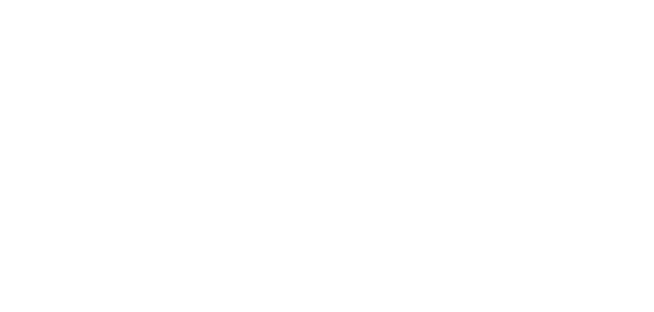
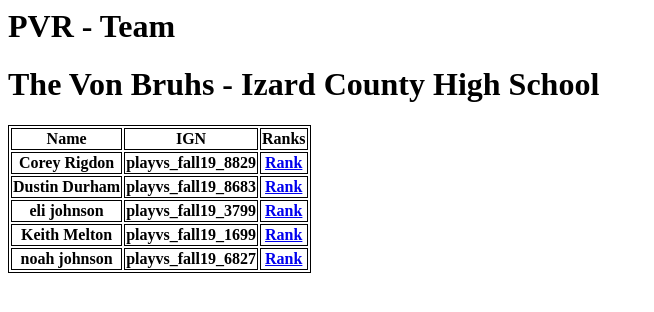
Before and after one commit to playviewer/playviewer.github.io, a plain HTML site: page team.html in a window 1280 px wide. Shown: the whole page, without its empty margins (0-654 px from the left). Drawn offline with Linux system fonts and the light colour scheme.

Commit message:
add team.html

```diff
--- a/team.html
+++ b/team.html
@@ -0,0 +1,61 @@
+<html>
+  <head>
+    <style>
+    table, th, td {
+      border: 1px solid black;
+    }
+    </style>
+  </head>
+  <body>
+    <h1>PVR - Team</h1>
+    <h1 id="team"></h1>
+    <table id="players">
+      <tr>
+        <th>Name</th>
+        <th>IGN</th>
+        <th>Ranks</th>
+      </tr>
+    </table>
+    <script>
+    function GetURLParams() {
+      var url = window.location.href;
+      var regex = /[?&]([^=#]+)=([^&#]*)/g,
+        params = {},
+        match;
+      while (match = regex.exec(url)) {
+        params[match[1]] = match[2];
+      }
+      return params;
+    }
+    id = GetURLParams().id
+
+    function Get(yourUrl) { // credit https://stackoverflow.com/a/22790025/5038158
+      var Httpreq = new XMLHttpRequest(); // a new request
+      Httpreq.open("GET",yourUrl,false);
+      Httpreq.send(null);
+      return Httpreq.responseText;
+    }
+
+    teams = JSON.parse(Get("https://playviewer.github.io/data.json")); // text
+    teams = teams.teams
+    index = 0
+    for (var i = 0; i < teams.length; i++) {
+      if (teams[i][0] == id) {
+        index = i
+      }
+    }
+    console.log(teams[index])
+    document.getElementById("team").innerText = teams[index][1].team.name + " - " + teams[index][1].team.school.name
+    members = teams[index][1].team.members
+    for (var i = 0; i < members.length; i++) {
+      row = "<tr>"
+      row = row + "<th>"+members[i].name+"</th>"
+      row = row + "<th>"+members[i].steamAccount.steamPersonaName+"</th>"
+      row = row + "<th><a href=\"https://rocketleague.tracker.network/profile/steam/"+members[i].steamAccount.steamId+"\">Rank</a></th>"
+      row = row + "</tr>"
+      document.getElementById("players").innerHTML = document.getElementById("players").innerHTML + row
+    }
+
+    </script>
+  </body>
+</html>
```
Also changed, not shown: index.html (+0 -10 lines).
